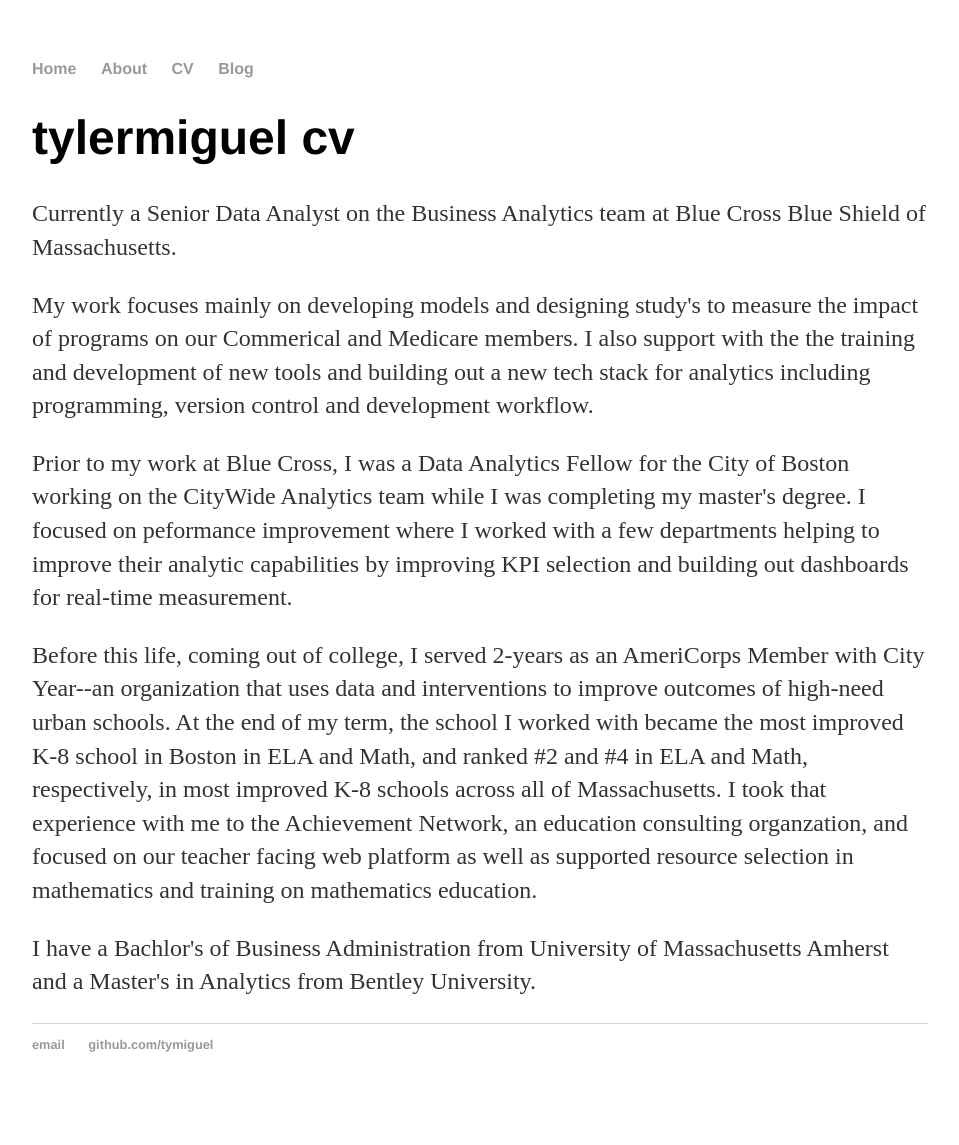
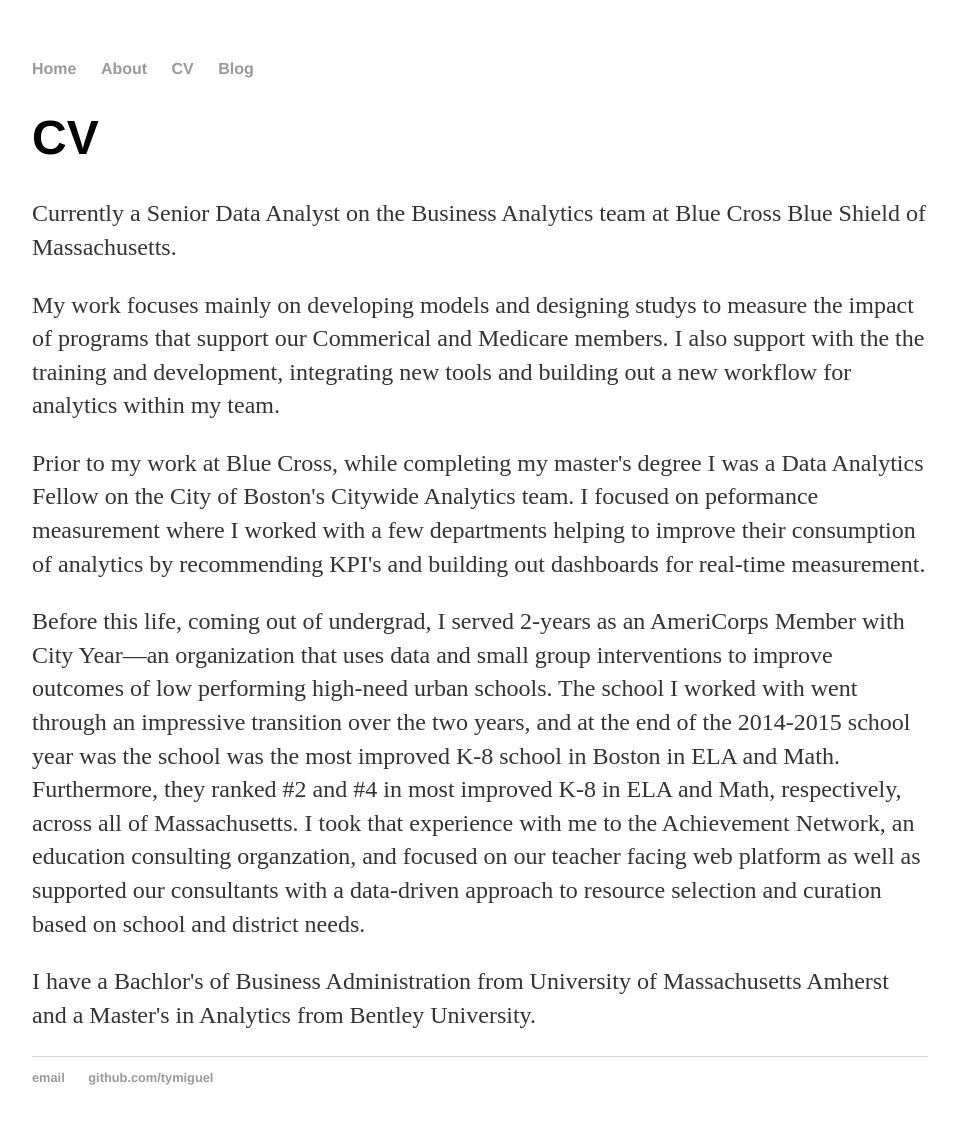
Before and after one commit to tymiguel/tymiguel.github.io, a Jekyll site: the page built from cv/index.html, in a window 1280 px wide. Shown: the whole page, without its empty margins (160-1119 px from the left). Built offline with Jekyll 4.4.1, drawn with Linux system fonts in a browser that asks for light colours; before the commit the page ends 1112 px from its top, so only the background shows below that.

Commit message:
readibility updates

```diff
--- a/cv/index.html
+++ b/cv/index.html
@@ -1,6 +1,6 @@
 ---
 layout: default
-title: tylermiguel cv
+title: CV
 ---
 
 <h1>{{ page.title }}</h1>
@@ -8,35 +8,19 @@
 <div class="blurb">
 
     <p>
-        Currently a Senior Data Analyst on the Business Analytics team
-        at Blue Cross Blue Shield of Massachusetts.
+        Currently a Senior Data Analyst on the Business Analytics team at Blue Cross Blue Shield of Massachusetts.
     </p>
     <p>
-        My work focuses mainly on developing models and designing study's
-        to measure the impact of programs on our Commerical and
-        Medicare members. I also support with the the training and development
-        of new tools and building out a new tech stack for analytics including
-        programming, version control and development workflow.
+        My work focuses mainly on developing models and designing studys to measure the impact of programs that support our Commerical and Medicare members. I also support with the the training and development, integrating new tools and building out a new workflow for analytics within my team.
     </p>
     <p>
-        Prior to my work at Blue Cross, I was a Data Analytics Fellow for the City of Boston
-        working on the CityWide Analytics team while I was completing my master's degree.
-        I focused on peformance improvement where I worked with a few departments helping to
-        improve their analytic capabilities by improving KPI selection and building out
-        dashboards for real-time measurement.
+        Prior to my work at Blue Cross, while completing my master's degree  I was a Data Analytics Fellow on the City of Boston's Citywide Analytics team. I focused on peformance measurement where I worked with a few departments helping to improve their consumption of analytics by recommending KPI's and building out dashboards for real-time measurement.
     </p>
     <p>
-        Before this life, coming out of college, I served 2-years as an AmeriCorps Member with
-        City Year--an organization that uses data and interventions to improve outcomes of high-need urban schools.
-        At the end of my term, the school I worked with became the most improved K-8 school in Boston
-        in ELA and Math, and ranked #2 and #4 in ELA and Math, respectively, in most improved K-8 schools across
-        all of Massachusetts. I took that experience with me to the Achievement Network, an
-        education consulting organzation, and focused on our teacher facing web platform
-        as well as supported resource selection in mathematics and training on mathematics education.
+        Before this life, coming out of undergrad, I served 2-years as an AmeriCorps Member with City Year––an organization that uses data and small group interventions to improve outcomes of low performing high-need urban schools. The school I worked with went through an impressive transition over the two years, and at the end of the 2014-2015 school year was the school was the most improved K-8 school in Boston in ELA and Math. Furthermore, they ranked #2 and #4 in most improved K-8 in ELA and Math, respectively, across all of Massachusetts. I took that experience with me to the Achievement Network, an education consulting organzation, and focused on our teacher facing web platform as well as supported our consultants with a data-driven approach to resource selection and curation based on school and district needs.
     </p>
     <p>
-        I have a Bachlor's of Business Administration from University of Massachusetts
-        Amherst and a Master's in Analytics from Bentley University.
+        I have a Bachlor's of Business Administration from University of Massachusetts Amherst and a Master's in Analytics from Bentley University.
     </p>
 
 </div> <!--- /.blurb -->
```
Also changed, not shown: about/index.html (+3 -9 lines).
